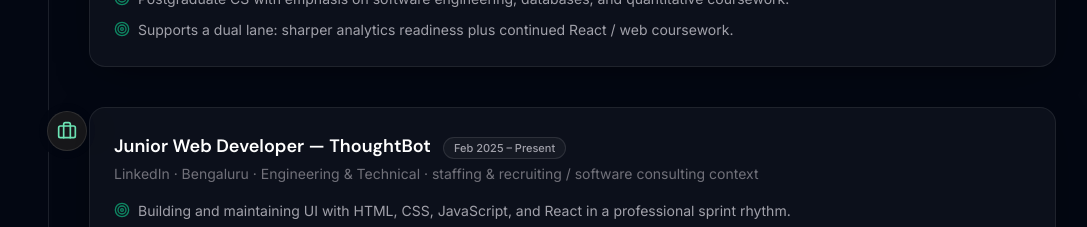
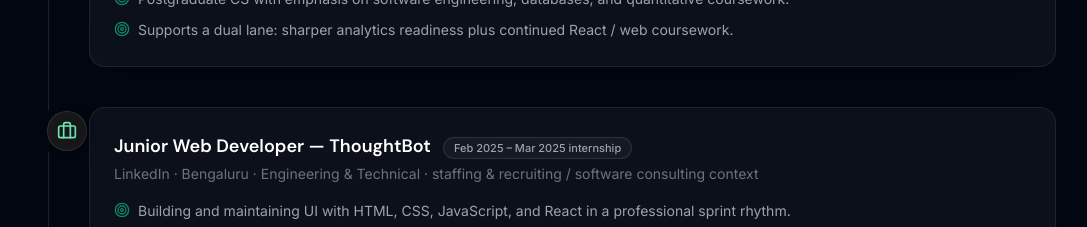
Before and after one commit to musahibpasha/portfolio, a React (Vite) app: page / in a window 1280 px wide. Shown: the part 5200-5427 px from the top of the page, without its empty margins (96-1183 px from the left). Built offline with nearby package versions, Linux system fonts and the light colour scheme.

Commit message:
Fix: re-add SectionHeading import that is used in Experience component

```diff
--- a/src/components/sections/About.tsx
+++ b/src/components/sections/About.tsx
@@ -1,7 +1,6 @@
 import { motion } from 'framer-motion'
 import { BarChart3, Code2, Layout } from 'lucide-react'
 import { site } from '../../config/site'
-import { SectionHeading } from '../ui/SectionHeading'
 import { SectionReveal } from '../ui/SectionReveal'
 
 const pillars = [
--- a/src/components/sections/Experience.tsx
+++ b/src/components/sections/Experience.tsx
@@ -1,5 +1,5 @@
 import { motion } from 'framer-motion'
-import { Award, Briefcase, Building2, GraduationCap, Target } from 'lucide-react'
+import { Award, Briefcase, GraduationCap, Target } from 'lucide-react'
 import type { LucideIcon } from 'lucide-react'
 import { site } from '../../config/site'
 import { SectionHeading } from '../ui/SectionHeading'
@@ -28,7 +28,7 @@
   {
     icon: Briefcase,
     title: 'Junior Web Developer — ThoughtBot',
-    period: 'Feb 2025 – Present',
+    period: 'Feb 2025 – Mar 2025 internship',
     subtitle:
       'LinkedIn · Bengaluru · Engineering & Technical · staffing & recruiting / software consulting context',
     points: [
```
